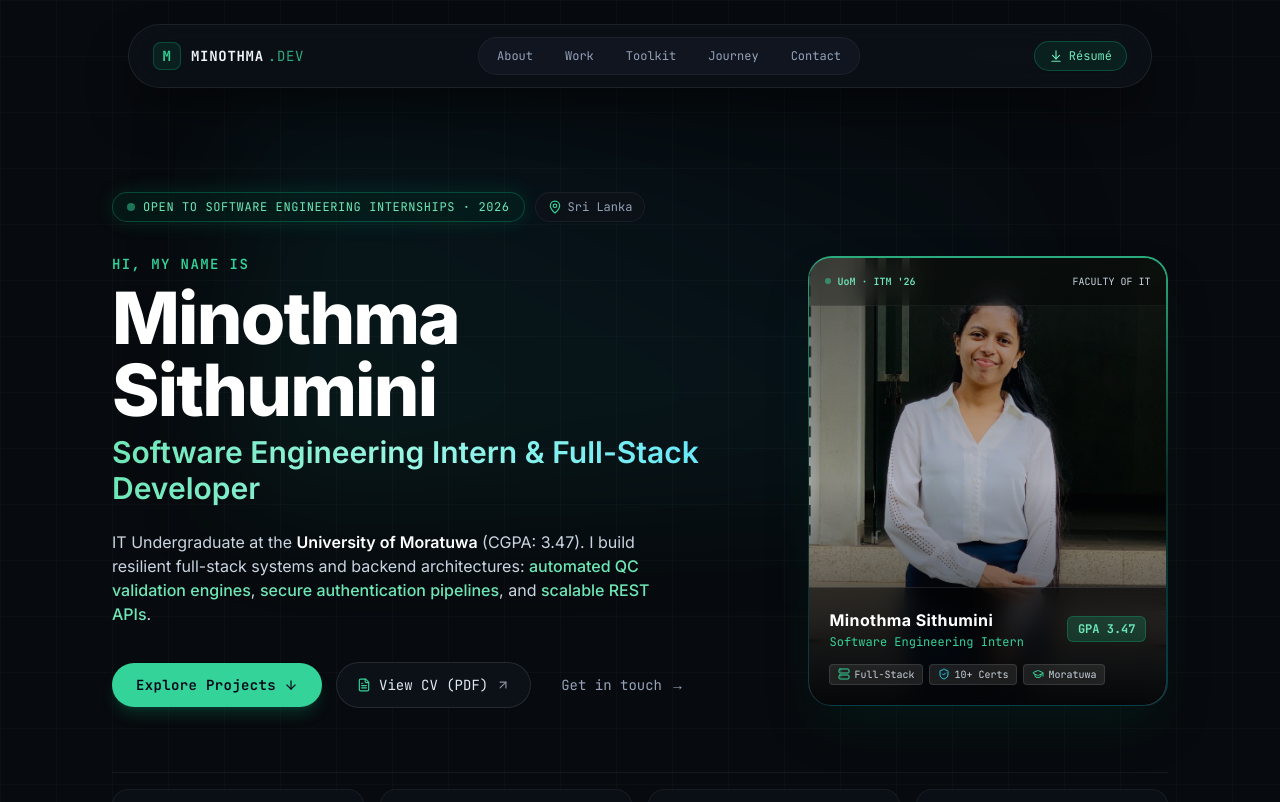
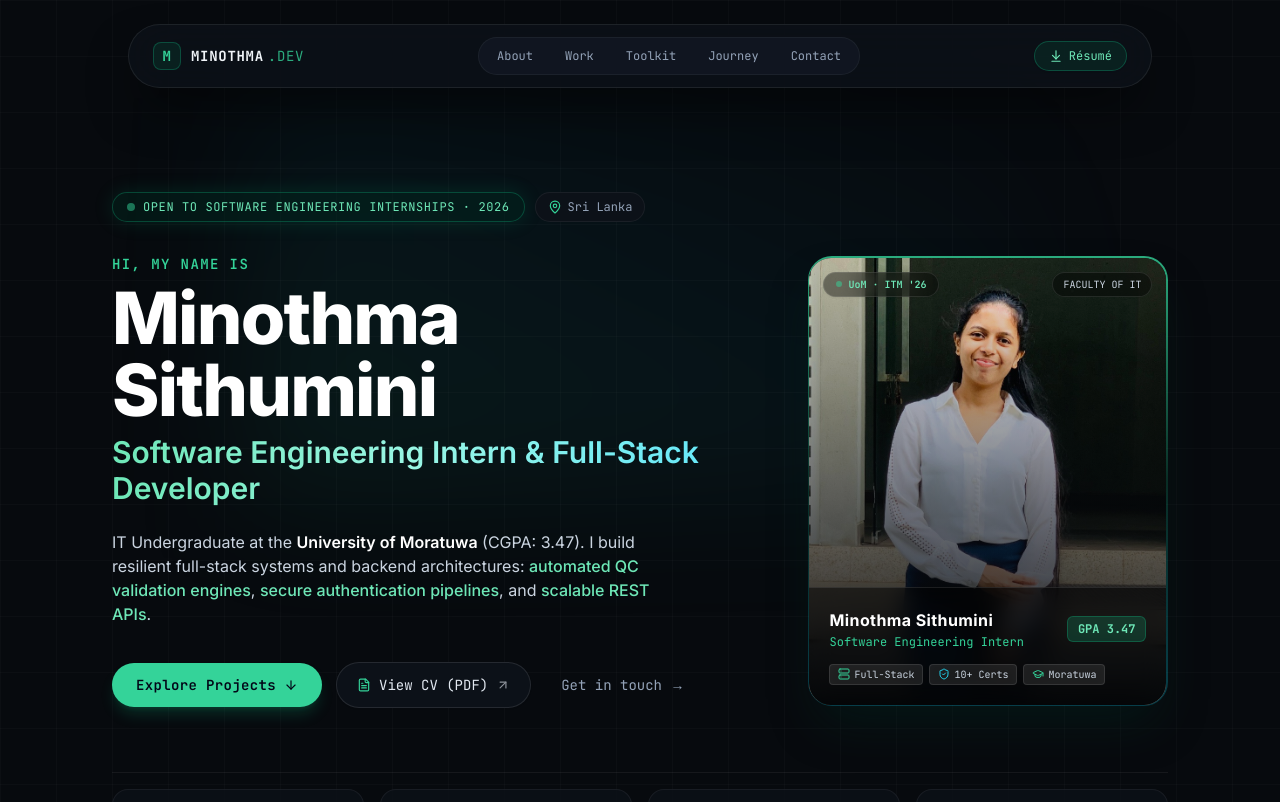
Before and after one commit to Minothma/portfolio, a Next.js app: page / in a window 1280 px wide. Shown: the top 802 px of the page. Built offline with nearby package versions, Linux system fonts and the light colour scheme.

Commit message:
fix(ui): improve profile photo framing, headroom and natural brightness in Hero bento

```diff
--- a/components/sections/Hero.tsx
+++ b/components/sections/Hero.tsx
@@ -82,32 +82,34 @@ export function Hero() {
 
           {/* Right Column: Signature Visual Bento Card */}
           <div className="lg:col-span-5 flex justify-center lg:justify-end">
-            <div className="relative w-full max-w-[360px] aspect-[4/5] rounded-3xl bg-gradient-to-b from-emerald-400/80 via-emerald-500/20 to-cyan-500/30 p-[1.5px] shadow-2xl shadow-emerald-950/40 group hover:shadow-[0_0_40px_rgba(16,185,129,0.25)] transition-all duration-300">
+            <div className="relative w-full max-w-[360px] aspect-[4/5] rounded-3xl bg-gradient-to-b from-emerald-400/80 via-emerald-500/20 to-cyan-500/30 p-[1.5px] shadow-2xl shadow-emerald-950/40 group hover:shadow-[0_0_40px_rgba(16,185,129,0.3)] transition-all duration-300">
 
               {/* Inner Card Frame */}
               <div className="relative w-full h-full rounded-[22px] bg-[#0c1118] overflow-hidden flex flex-col justify-between">
 
-                {/* Real Profile Photo with cinematic lighting */}
+                {/* Real Profile Photo with bright, natural lighting & full headroom */}
                 <div className="absolute inset-0 z-0">
                   <Image
                     src="/profile.jpg"
                     alt={profile.name}
                     fill
                     sizes="(max-width: 768px) 100vw, 360px"
-                    className="object-cover object-top filter brightness-[0.95] contrast-[1.05] group-hover:scale-105 transition-transform duration-500 ease-out"
+                    className="object-cover object-[center_8%] filter brightness-[1.05] contrast-[1.02] saturate-[1.05] group-hover:scale-105 transition-transform duration-500 ease-out"
                     priority
                   />
-                  {/* Subtle multi-layer gradient vignette */}
-                  <div className="absolute inset-0 bg-gradient-to-t from-[#070a0e] via-[#070a0e]/20 to-[#070a0e]/50 pointer-events-none" />
+                  {/* Smooth bottom-only dark gradient to ensure text readability without darkening face/head */}
+                  <div className="absolute inset-0 bg-gradient-to-t from-[#070a0e] via-[#070a0e]/70 via-30% to-transparent pointer-events-none" />
                 </div>
 
-                {/* Top Badge */}
-                <div className="relative z-10 w-full flex items-center justify-between p-4 text-[10px] font-mono text-slate-300 backdrop-blur-md bg-black/30 border-b border-white/5">
-                  <span className="flex items-center gap-1.5 text-emerald-300 font-semibold">
+                {/* Lightweight Floating Top Badge (Doesn't block head) */}
+                <div className="relative z-10 w-full flex items-center justify-between p-3.5">
+                  <span className="inline-flex items-center gap-1.5 px-3 py-1 rounded-full text-[10px] font-mono font-semibold text-emerald-300 bg-black/40 backdrop-blur-md border border-white/10 shadow-sm">
                     <span className="w-1.5 h-1.5 rounded-full bg-emerald-400 animate-pulse" />
                     UoM · ITM '26
                   </span>
-                  <span className="text-slate-300 font-mono">FACULTY OF IT</span>
+                  <span className="px-2.5 py-1 rounded-full text-[10px] font-mono text-slate-300 bg-black/40 backdrop-blur-md border border-white/10">
+                    FACULTY OF IT
+                  </span>
                 </div>
 
                 {/* Bottom Overlay Glass Card */}
```
Also changed, not shown: 1 other file (tests, documents, lock files or other folders).
